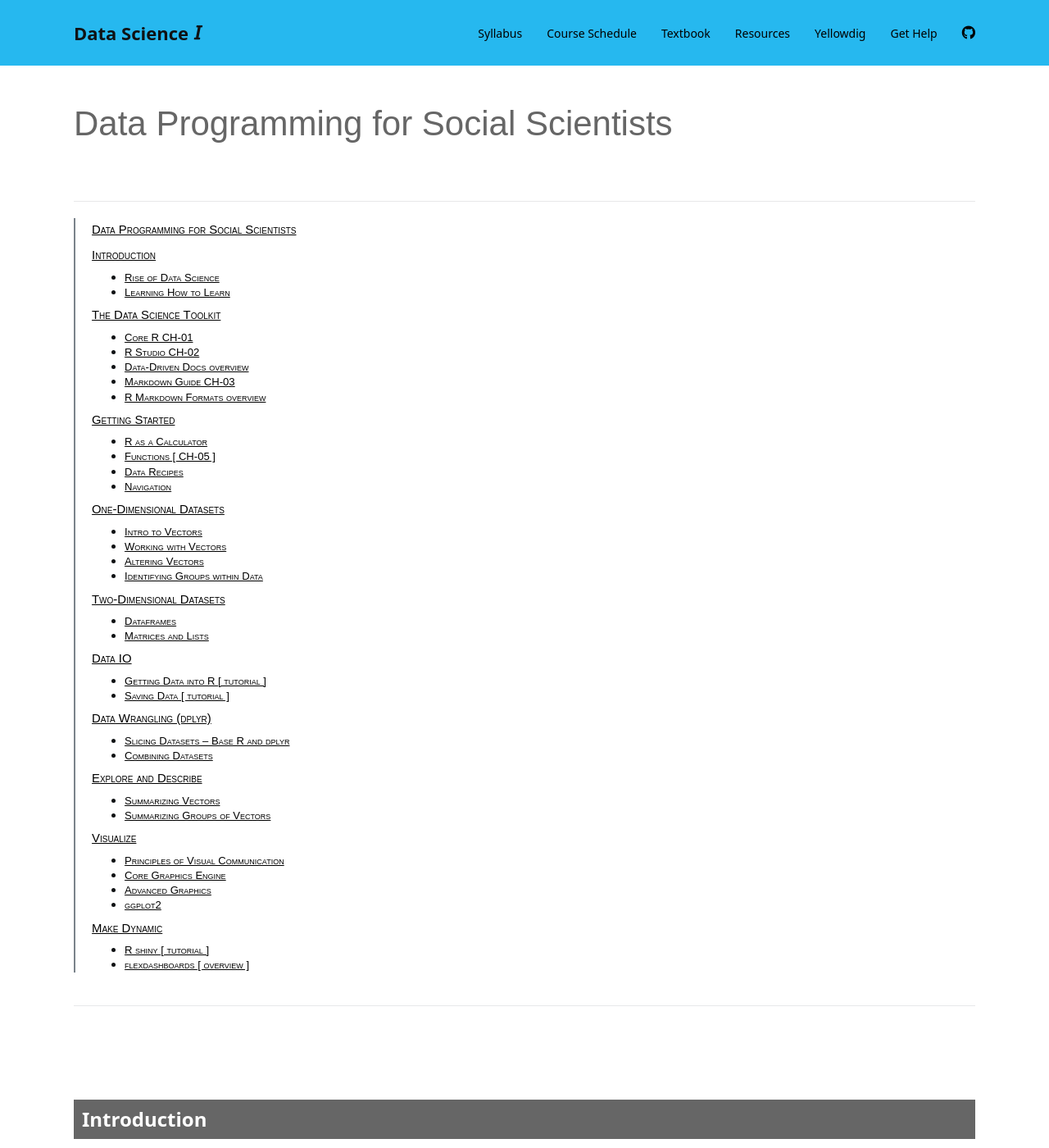
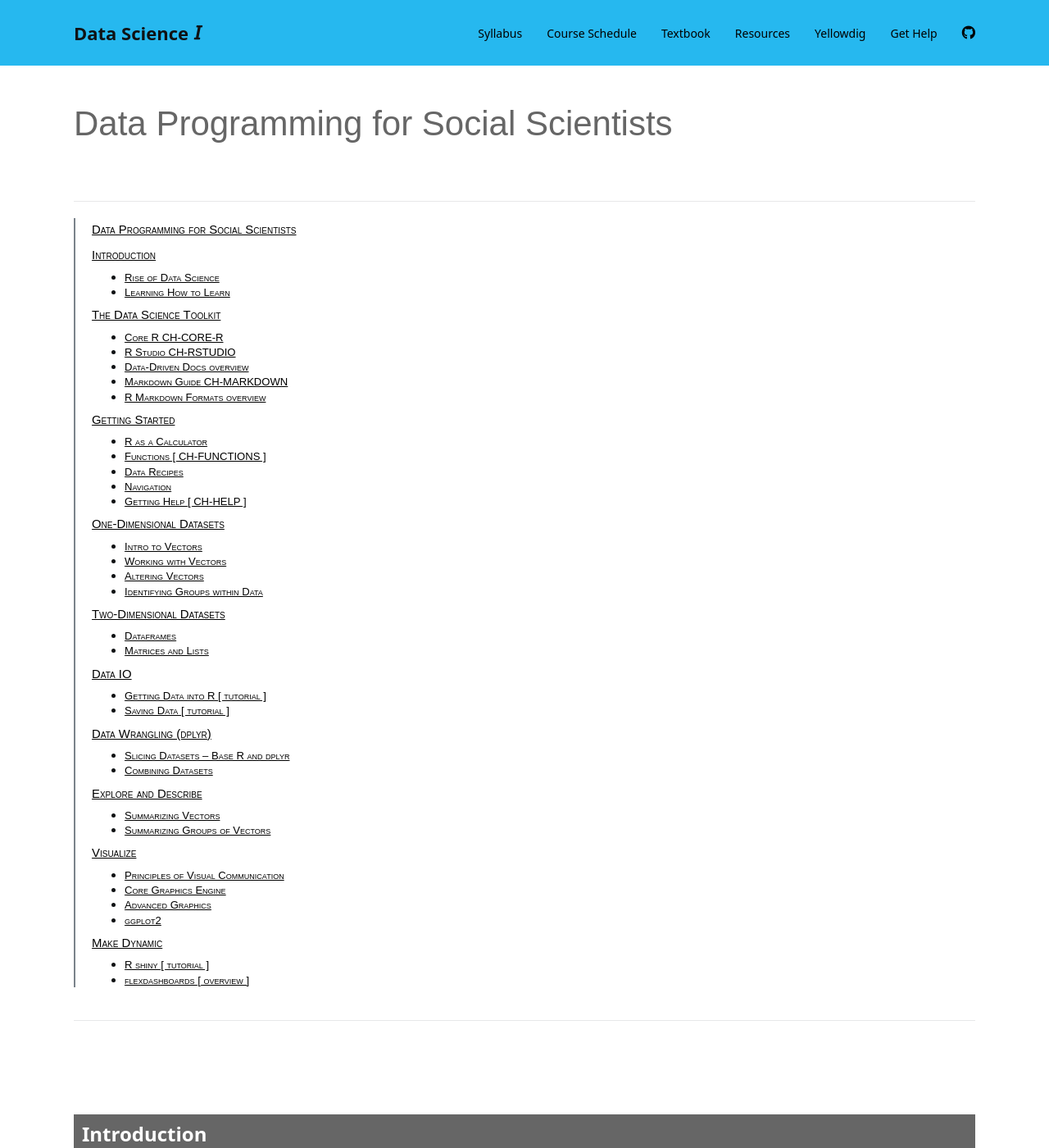
Before and after one commit to DS4PS/cpp-526-fall-2019, a Jekyll site: the page built from textbook.md, in a window 1280 px wide and 1400 px high. Shown: the whole window at 82% size. Built offline with Jekyll 4.4.1, drawn with Linux system fonts in a browser that asks for light colours; nearby versions of some CDN libraries; a style sheet for code colours, icons or effects is not loaded; some of the changed text lies outside the part shown.

Commit message:
Update textbook.md

```diff
--- a/textbook.md
+++ b/textbook.md
@@ -164,14 +164,14 @@ h2.nocount:before, h3.nocount:before, h4.nocount:before, h5.nocount:before, h6.n
 
 We will need three tools to manage your data science projects: a data programming language (R), a project management interfact (R Studio), and a way to create data-driven documents (R Markdown).
 
-## Core R [CH-01](http://ds4ps.org/dp4ss-textbook/ch-010-core-r.html)
+## Core R [CH-CORE-R](http://ds4ps.org/dp4ss-textbook/ch-010-core-r.html)
 * What is R?  [ [video](https://player.vimeo.com/video/180644880) ]
 * Packages
   - [CRAN Views](https://cran.r-project.org/web/views/)
   - [Awesome R](https://awesome-r.com/)
   - [R Bloggers](https://www.r-bloggers.com/)
 
-## R Studio [CH-02](http://ds4ps.org/dp4ss-textbook/ch-020-rstudio.html)
+## R Studio [CH-RSTUDIO](http://ds4ps.org/dp4ss-textbook/ch-020-rstudio.html)
 * Installing R and R Studio
 * Tour of R Studio
 
@@ -181,7 +181,7 @@ We will need three tools to manage your data science projects: a data programmin
 * Formats [link](https://rmarkdown.rstudio.com/formats.html)
 * Gallery [link](https://rmarkdown.rstudio.com/gallery.html)
 
-## Markdown Guide [CH-03](http://ds4ps.org/dp4ss-textbook/ch-031-markdown.html)
+## Markdown Guide [CH-MARKDOWN](http://ds4ps.org/dp4ss-textbook/ch-031-markdown.html)
 
 ## R Markdown Formats [overview](https://rmarkdown.rstudio.com/lesson-1.html)
 * Headers and Chunks [link](https://ds4ps.org/docs/#how-do-data-driven-docs-work)
@@ -197,7 +197,7 @@ We will need three tools to manage your data science projects: a data programmin
 * Mathematical Operators
 * Assignment
 
-## Functions [ [CH-05](http://ds4ps.org/datacamp-light-demo-for-rmd/calc-mortgage.html) ]
+## Functions [ [CH-FUNCTIONS](http://ds4ps.org/datacamp-light-demo-for-rmd/calc-mortgage.html) ]
 * Input-Output Devices
 * Arguments
 * Values
@@ -211,9 +211,9 @@ We will need three tools to manage your data science projects: a data programmin
 
 ## Navigation
 * Navigating R (directories, paths, object lists)
-* Reading Help Files
 * Built-In Datasets
 
+## Getting Help [ [CH-HELP](http://ds4ps.org/dp4ss-textbook/ch-032-learning_r.html) ]
 
 
 
```
